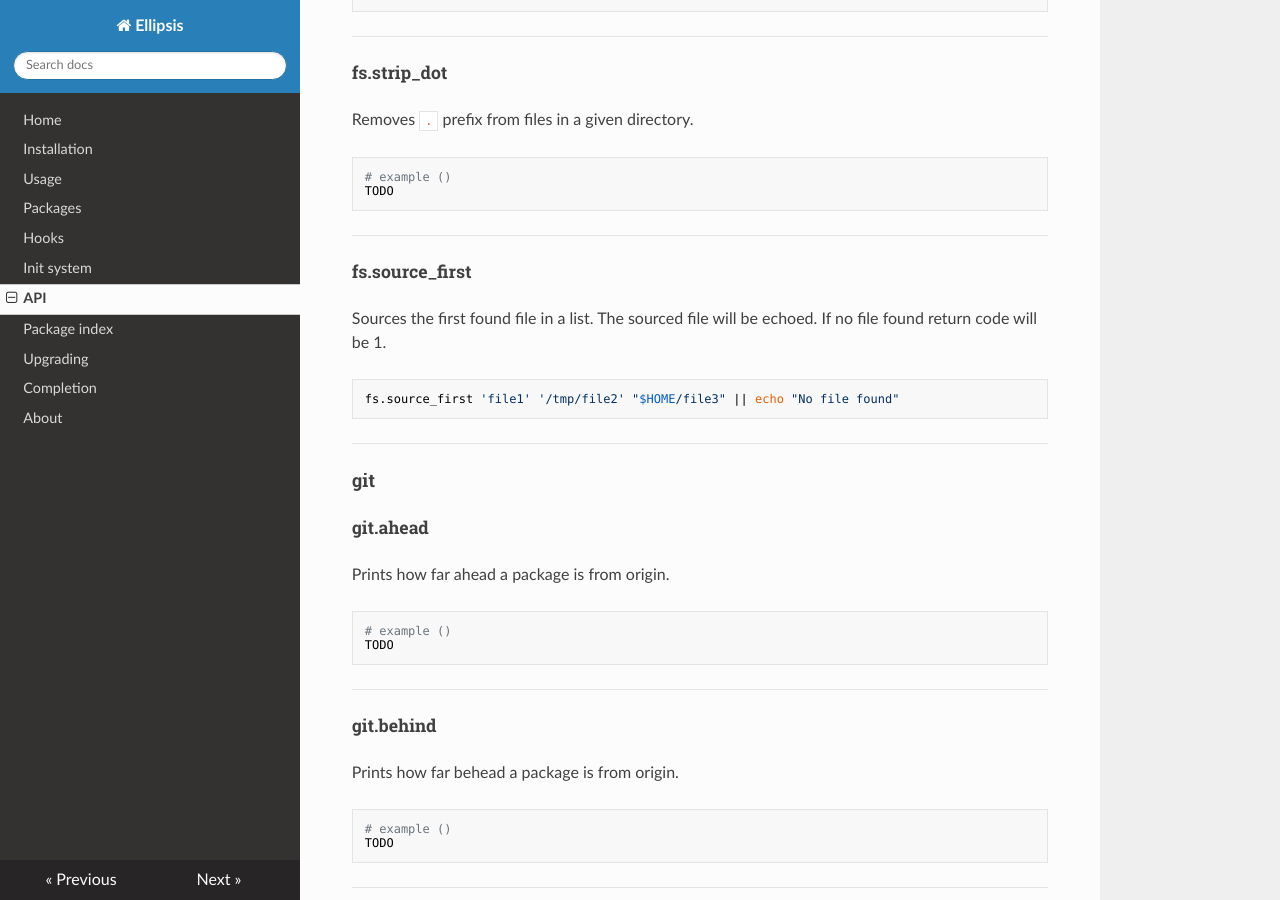
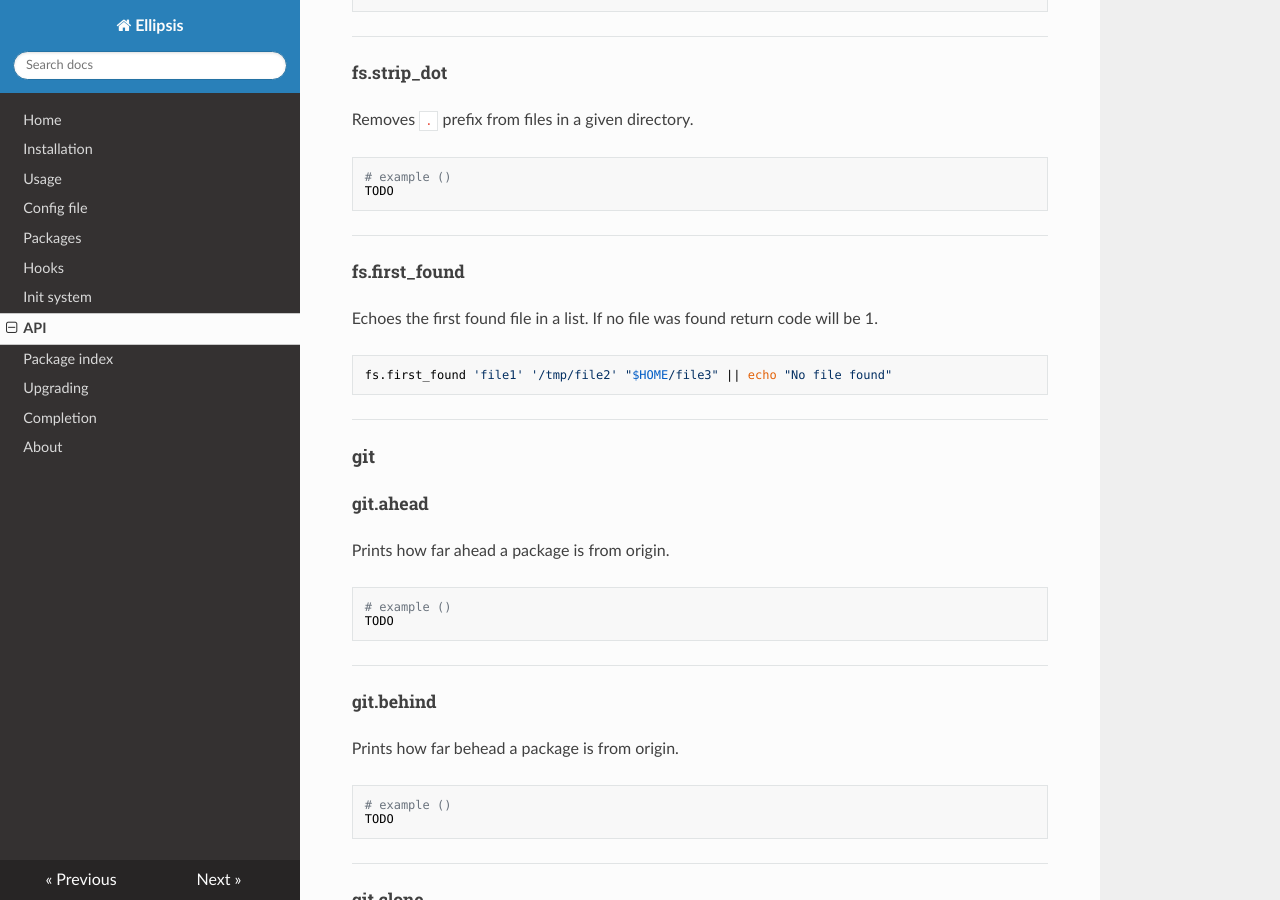
Before and after one commit to ellipsis/ellipsis, an MkDocs documentation site: the page built from docs/api.md, in a window 1280 px wide and 900 px high, scrolled down 5337 px. Built offline with MkDocs 1.6.1, drawn with Linux system fonts in a browser that asks for light colours; nearby versions of some CDN libraries; old or Windows-style settings are respelled for this version of MkDocs; some of the changed text lies outside the part shown.

````diff
--- a/docs/api.md
+++ b/docs/api.md
@@ -22,7 +22,7 @@
 | `fs.list_dirs`              | Lists directories, useful for passing subdirectories to `fs.link_files`.             |
 | `fs.list_symlinks`          | Lists symlinks in a folder, defaulting to `$ELLIPSIS_HOME`.                          |
 | `fs.strip_dot`              | Removes `.` prefix from files in a given directory.                                  |
-| `fs.source_first`           | Sources (and echo's) first file found.                                               |
+| `fs.first_found`            | Echo first file found from a list of files.                                               |
 | `git.behind`                | Prints number of commits local is behind remote.                                     |
 | `git.clone`                 | Clones a Git repo, identical to `git clone`.                                         |
 | `git.diffstat`              | Displays `git diff --stat`.                                                          |
@@ -233,12 +233,12 @@
 ```
 ---
 
-<h5>fs.source_first</h5>
-Sources the first found file in a list. The sourced file will be echoed. If no
-file found return code will be 1.
+<h5>fs.first_found</h5>
+Echoes the first found file in a list. If no file was found return code will be
+1.
 
 ``` bash
-fs.source_first 'file1' '/tmp/file2' "$HOME/file3" || echo "No file found"
+fs.first_found 'file1' '/tmp/file2' "$HOME/file3" || echo "No file found"
 ```
 ---
 
--- a/mkdocs.yml
+++ b/mkdocs.yml
@@ -9,6 +9,7 @@
   - Home: index.md
   - Installation: install.md
   - Usage: usage.md
+  - Config file: config.md
   - Packages: packages.md
   - Hooks: hooks.md
   - Init system: init.md
````
Also changed, not shown: docs/config.md (added, +38 -0 lines), 4 other files.
